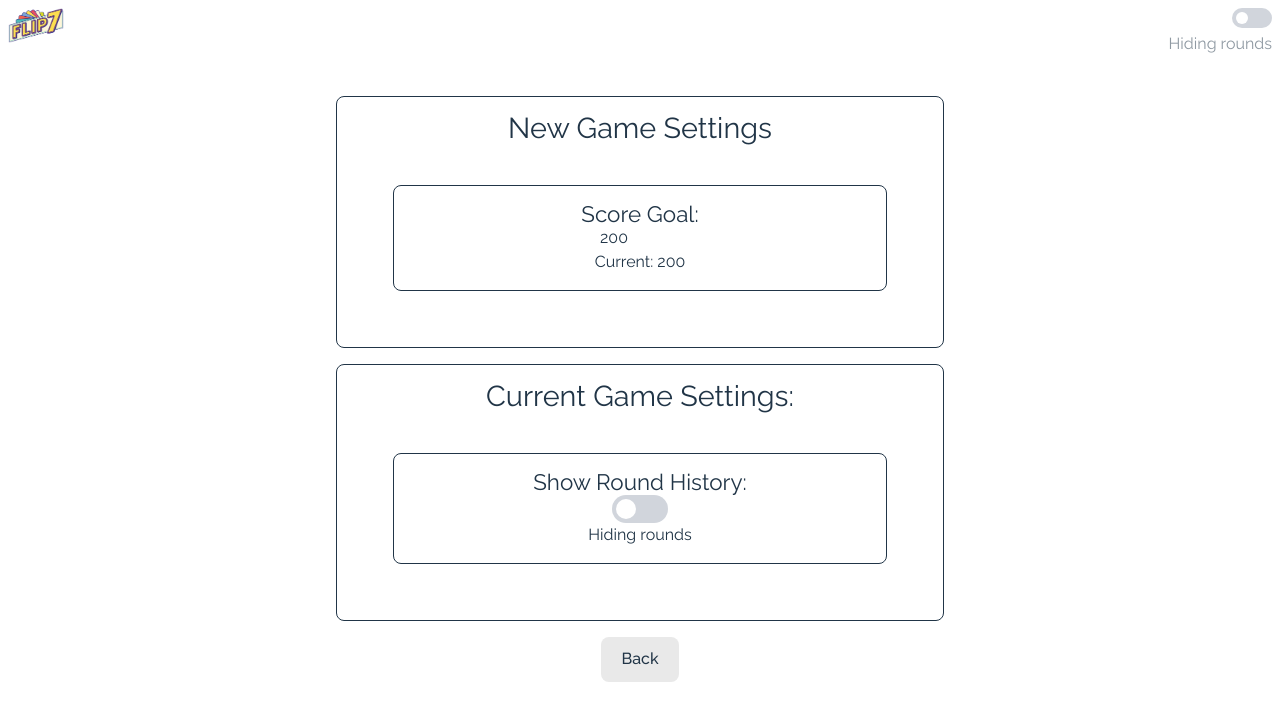
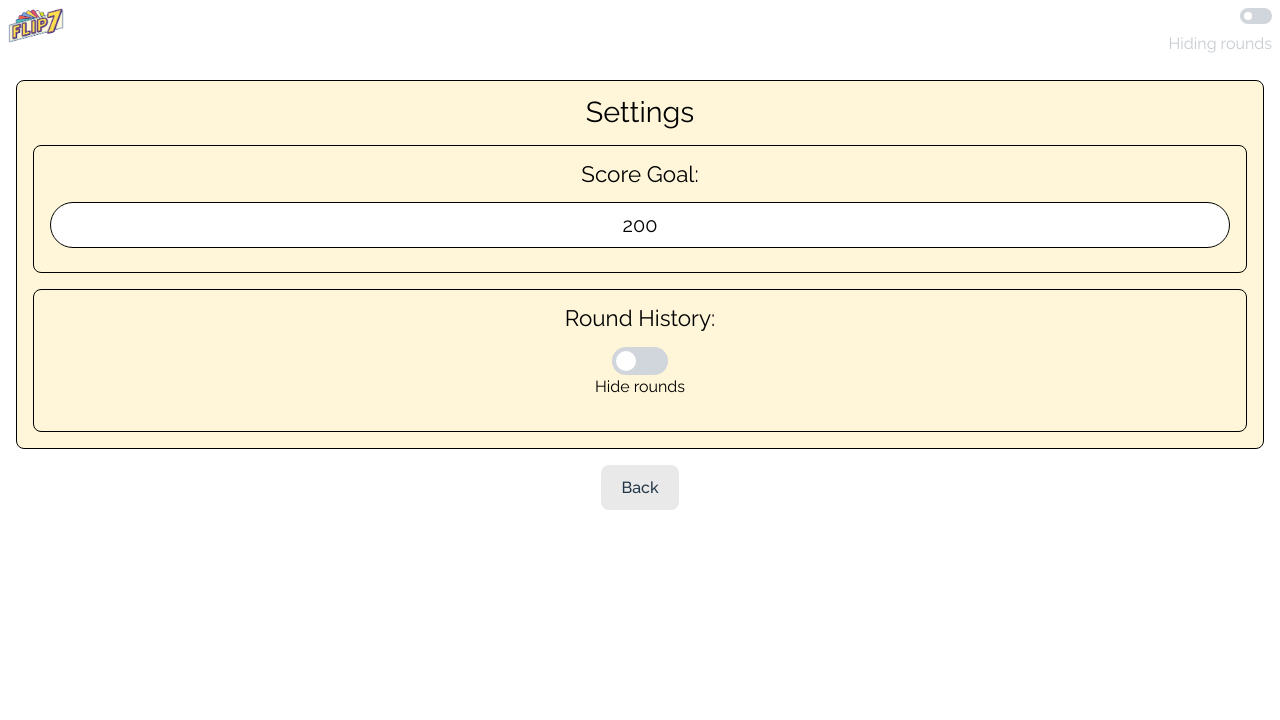
Before and after one commit to Martin-Joensson/flip7, a React (Vite) app: page /settings in a window 1280 px wide. Shown: the top 720 px of the page. Built offline with nearby package versions, Linux system fonts and the light colour scheme; a web font is replaced by a local one.

Commit message:
Added text color toggle, changed edit players screen to become smaller.

```diff
--- a/src/components/Header.jsx
+++ b/src/components/Header.jsx
@@ -28,7 +28,7 @@ export const Header = () => {
           checked={!hideHistory}
           onChange={() => setHideHistory(!hideHistory)}
         />
-        <div className="opacity-50">
+        <div className="opacity-25">
           {hideHistory ? <p>Hiding rounds</p> : <p>Showing Rounds</p>}
         </div>
       </div>
--- a/src/components/PlayerRoundHistory.jsx
+++ b/src/components/PlayerRoundHistory.jsx
@@ -6,16 +6,12 @@ function PlayerRoundHistory({ scores }) {
   return (
     <div style={{ marginTop: "0.5rem" }}>
       {scores.map((score, index) => (
-        <div
+          <div
+              className="flex justify-between text-sm"
           key={index}
-          style={{
-            display: "flex",
-            justifyContent: "space-between",
-            fontSize: "0.9rem",
-          }}
         >
           <span>Round {index + 1}</span>
-          <span>{score}</span>
+          <span className="font-bold">{score}</span>
         </div>
       ))}
     </div>
--- a/src/components/SmallPlayerCard.jsx
+++ b/src/components/SmallPlayerCard.jsx
@@ -4,13 +4,17 @@ import PlayerRoundHistory from "./PlayerRoundHistory";
 import crown from "../assets/crown3.png";
 import { useState } from "react";
 import { Confetti } from "./Confetti";
+import { ToggleSwitch } from "./ToggleSwitch";
 
 function SmallPlayerCard({ player, score, onScoreChange, onSubmit, isWinner }) {
   const setPlayerName = useGameStore((s) => s.setPlayerName);
   const setPlayerColor = useGameStore((s) => s.setPlayerColor);
+  const togglePlayerTextColor = useGameStore((s) => s.togglePlayerTextColor);
   const hideHistory = useSettingStore((s) => s.hideHistory);
   const editable = useSettingStore((s) => s.editable);
   let initialValue = 0;
+
+  const isLightText = player.textColor === "#4fbab6";
 
   return (
     <div className="relative p-1 border rounded-lg min-w-12 dark:bg-flip7-dark bg-flip7-beige ">
@@ -33,12 +37,13 @@ function SmallPlayerCard({ player, score, onScoreChange, onSubmit, isWinner }) {
               value={player.name}
               onChange={(e) => setPlayerName(player.id, e.target.value)}
               style={{
+                backgroundColor: player.color,
+                color: player.textColor,
                 border: "1px solid #aaa",
                 rounded: "100px",
                 fontSize: "1.1rem",
                 fontWeight: "bold",
                 width: "100%",
-                marginBottom: "0.5rem",
               }}
             />
           </>
@@ -48,7 +53,7 @@ function SmallPlayerCard({ player, score, onScoreChange, onSubmit, isWinner }) {
             style={{
               backgroundColor: player.color,
               border: "none",
-              color: "#fff",
+              color: player.textColor,
               fontSize: "1.1rem",
               fontWeight: "bold",
               width: "100%",
@@ -58,12 +63,26 @@ function SmallPlayerCard({ player, score, onScoreChange, onSubmit, isWinner }) {
             {player.name}
           </p>
         )}
+        {editable ? (
+          <div className="flex justify-center items-center space-x-2 my-1">
+            <p>Text color:</p>
+
+            <ToggleSwitch
+              color1="bg-accent"
+              color2="bg-primary"
+              border="true"
+              size="sm"
+              checked={player.textColor === "#ffffff"}
+              onChange={() => togglePlayerTextColor(player.id)}
+            />
+          </div>
+        ) : null}
       </div>
       {editable ? (
-        <div className="flex flex-col m-auto my-4">
+        <div className="flex justify-center items-center space-x-2">
           <label>Change Color:</label>
           <input
-            className="w-full rounded-full cursor-pointer border-2 border-white"
+            className="h-5 w-8 rounded-full cursor-pointer border border-white"
             type="color"
             value={player.color}
             onChange={(e) => setPlayerColor(player.color, e.target.value)}
@@ -72,7 +91,7 @@ function SmallPlayerCard({ player, score, onScoreChange, onSubmit, isWinner }) {
       ) : null}
 
       {editable ? null : (
-        <h3>
+        <h3 className="font-bold">
           {player.scores.reduce(
             (accumulator, currentValue) => accumulator + currentValue,
             initialValue
@@ -87,16 +106,12 @@ function SmallPlayerCard({ player, score, onScoreChange, onSubmit, isWinner }) {
 
       {editable ? null : (
         <input
+          className="w-full p-2 my-2 text-sm text-center border rounded-full"
           type="number"
           inputMode="numeric"
           value={score}
           onChange={(e) => onScoreChange(e.target.value)}
-          placeholder="Score"
-          style={{
-            width: "100%",
-            padding: "0.5rem",
-            marginBottom: "0.5rem",
-          }}
+          placeholder="Enter score"
         />
       )}
     </div>
--- a/src/components/ToggleSwitch.jsx
+++ b/src/components/ToggleSwitch.jsx
@@ -1,12 +1,24 @@
-export const ToggleSwitch = ({ checked, onChange, size = "md" }) => {
+export const ToggleSwitch = ({
+  checked,
+  onChange,
+  color1,
+    color2,
+  border,
+  size = "md",
+}) => {
   // Size classes
   const sizes = {
-    sm: { w: "w-10", h: "h-5", knob: "w-3 h-3", translate: "translate-x-5" },
+    sm: { w: "w-8", h: "h-4", knob: "w-2 h-2", translate: "translate-x-4" },
     md: { w: "w-14", h: "h-7", knob: "w-5 h-5", translate: "translate-x-7" },
     lg: { w: "w-20", h: "h-10", knob: "w-8 h-8", translate: "translate-x-10" },
   };
 
   const s = sizes[size] || sizes.md;
+
+    const bgColor1 = color1 || "bg-flip7-teal";
+    const bgColor2 = color2 || "bg-gray-300";
+
+    const frame = border || ""
 
   return (
     <label className={`relative inline-block ${s.w} ${s.h}`}>
@@ -18,7 +30,7 @@ export const ToggleSwitch = ({ checked, onChange, size = "md" }) => {
       />
       <span
         className={`absolute cursor-pointer top-0 left-0 right-0 bottom-0  rounded-full transition-colors duration-200
-                    ${checked ? "bg-blue-500" : "bg-gray-300"}`}
+                    ${checked ? bgColor1 : bgColor2} ${border ? "border rounded-full" : null}`}
       ></span>
       <span
         className={`absolute bg-white rounded-full transition-transform duration-200
--- a/src/index.css
+++ b/src/index.css
@@ -1,6 +1,9 @@
 @import "tailwindcss";
 
 @theme {
+  --color-darkBackground: #131516;
+  --color-lightBackground: #ffffff;
+
   --color-primary: #242424;
   --color-secondary: #ababab;
   --color-tertiary: rgba(20, 120, 200, 0.87);
@@ -51,7 +54,7 @@
 
   color-scheme: light dark;
   color: rgba(255, 255, 255, 0.87);
-  background-color: #131516;
+  background-color: var(--color-darkBackground);
 
   font-synthesis: none;
   text-rendering: optimizeLegibility;
@@ -121,6 +124,18 @@ button:hover {
 button:focus,
 button:focus-visible {
   outline: 4px auto -webkit-focus-ring-color;
+}
+
+/* Chrome, Safari, Edge, Opera */
+input[type="number"]::-webkit-inner-spin-button,
+input[type="number"]::-webkit-outer-spin-button {
+  -webkit-appearance: none;
+  margin: 0;
+}
+
+/* Firefox */
+input[type="number"] {
+  -moz-appearance: textfield;
 }
 
 .CTA {
@@ -237,7 +252,7 @@ button:focus-visible {
 @media (prefers-color-scheme: light) {
   :root {
     color: #213547;
-    background-color: #ffffff;
+    background-color: var(--color-lightBackground);
   }
   a {
     font-weight: 500;
--- a/src/pages/Settings.jsx
+++ b/src/pages/Settings.jsx
@@ -17,60 +17,57 @@ export const Settings = () => {
   const hideHistory = useSettingStore((state) => state.hideHistory);
   const setHideHistory = useSettingStore((state) => state.setHideHistory);
 
-  const handleHistory = () => {
-    setHideHistory(!hideHistory);
+  const scoreGoal = useSettingStore((state) => state.scoreGoal);
+  const setScoreGoal = useSettingStore((state) => state.setScoreGoal);
+  const numericScore = scoreGoal === "" ? 0 : Number(scoreGoal);
+
+  const handleChange = (e) => {
+    let value = e.target.value;
+
+    // Only allow digits or empty string
+    if (/^\d*$/.test(value)) {
+      // Remove leading zeros, but allow empty string
+      value = value.replace(/^0+(?=\d)/, "");
+      setScoreGoal(value);
+    }
   };
 
-  const scoreGoal = useSettingStore((state) => state.scoreGoal);
-  const setScoreGoal = useSettingStore((state) => state.setScoreGoal);
+  return (
+    <>
+      <div className="p-4 tablet:w-3/4 laptop:w-2/2 m-auto">
+        <div className="border bg-flip7-beige dark:bg-flip7-rose text-darkFont dark:text-lightFont rounded-lg pt-4">
+          <h2>Settings</h2>
 
-  return (
-    <div className="p-4 tablet:w-3/4 laptop:w-1/2 m-auto">
-      <div className="border rounded-lg p-4 my-4">
-        <h2>New Game Settings</h2>
-        {/* <div className="border rounded-lg m-10 p-4">
-          <h3>Number of players:</h3>
+          <div className="border bg-flip7- rounded-lg m-4 p-4">
+            <h3>Score Goal:</h3>
             <input
-            className="w-20"
+              className="w-20 bg-lightBackground dark:bg-darkBackground border rounded-full my-4 text-xl text-center"
               type="number"
               inputMode="numeric"
-            min={1}
-            value={numberOfPlayers}
-            onChange={(e) => setNumberOfPlayers(Number(e.target.value))}
+              style={{
+                width: "100%",
+                padding: "0.5rem",
+                marginBottom: "0.5rem",
+              }}
+              min={0}
+              value={scoreGoal}
+              onChange={handleChange}
             />
-
-          <p>Current: {numberOfPlayers}</p>
-        </div> */}
-
-        <div className="border rounded-lg m-10 p-4">
-          <h3>Score Goal:</h3>
-          <input
-            className="w-20"
-            type="number"
-            inputMode="numeric"
-            min={1}
-            value={scoreGoal}
-            onChange={(e) => setScoreGoal(Number(e.target.value))}
-          />
-
-          <p>Current: {scoreGoal}</p>
           </div>
-      </div>
-
-      <div className="border rounded-lg p-4 my-4">
-        <h2>Current Game Settings:</h2>
-        <div className="m-10 border rounded-lg p-4">
-          <h3>Show Round History:</h3>
+          <div className="m-4 border rounded-lg p-4">
+            <h3>Round History:</h3>
+            <div className="my-4">
               <ToggleSwitch
                 size="md"
                 checked={!hideHistory}
                 onChange={() => setHideHistory(!hideHistory)}
               />
-          {hideHistory ? <p>Hiding rounds</p> : <p>Showing Rounds</p>}
+              {hideHistory ? <p>Hide rounds</p> : <p>Show Rounds</p>}
             </div>
           </div>
-
+        </div>
+      </div>
       <button onClick={() => navigate(-1)}>Back</button>
-    </div>
+    </>
   );
 };
--- a/src/stores/gameStore.js
+++ b/src/stores/gameStore.js
@@ -10,11 +10,14 @@ const PLAYER_COLORS = [
   "#dada23",
 ];
 
+const TEXT_COLORS = ["#ffffff", "#000000"];
+
 const createPlayers = (count) =>
   Array.from({ length: count }, (_, i) => ({
     id: `player${i + 1}`,
     name: `Player ${i + 1}`,
     color: PLAYER_COLORS[i % PLAYER_COLORS.length],
+    textColor: "#ffffff",
     scores: [],
   }));
 
@@ -56,6 +59,20 @@ export const useGameStore = create((set, get) => ({
         player.color === playerColor ? { ...player, color } : player
       ),
     }),
+
+  /* -------- Text color -------- */
+  togglePlayerTextColor: (playerId) =>
+    set({
+      players: get().players.map((player) =>
+        player.id === playerId
+          ? {
+              ...player,
+              textColor: player.textColor === "#ffffff" ? "#000000" : "#ffffff",
+            }
+          : player
+      ),
+    }),
+
   /* -------- Scoring -------- */
   addRoundScores: (scoresPerPlayer) =>
     set({
```
Lines whose indentation alone changed are shown as unchanged.
